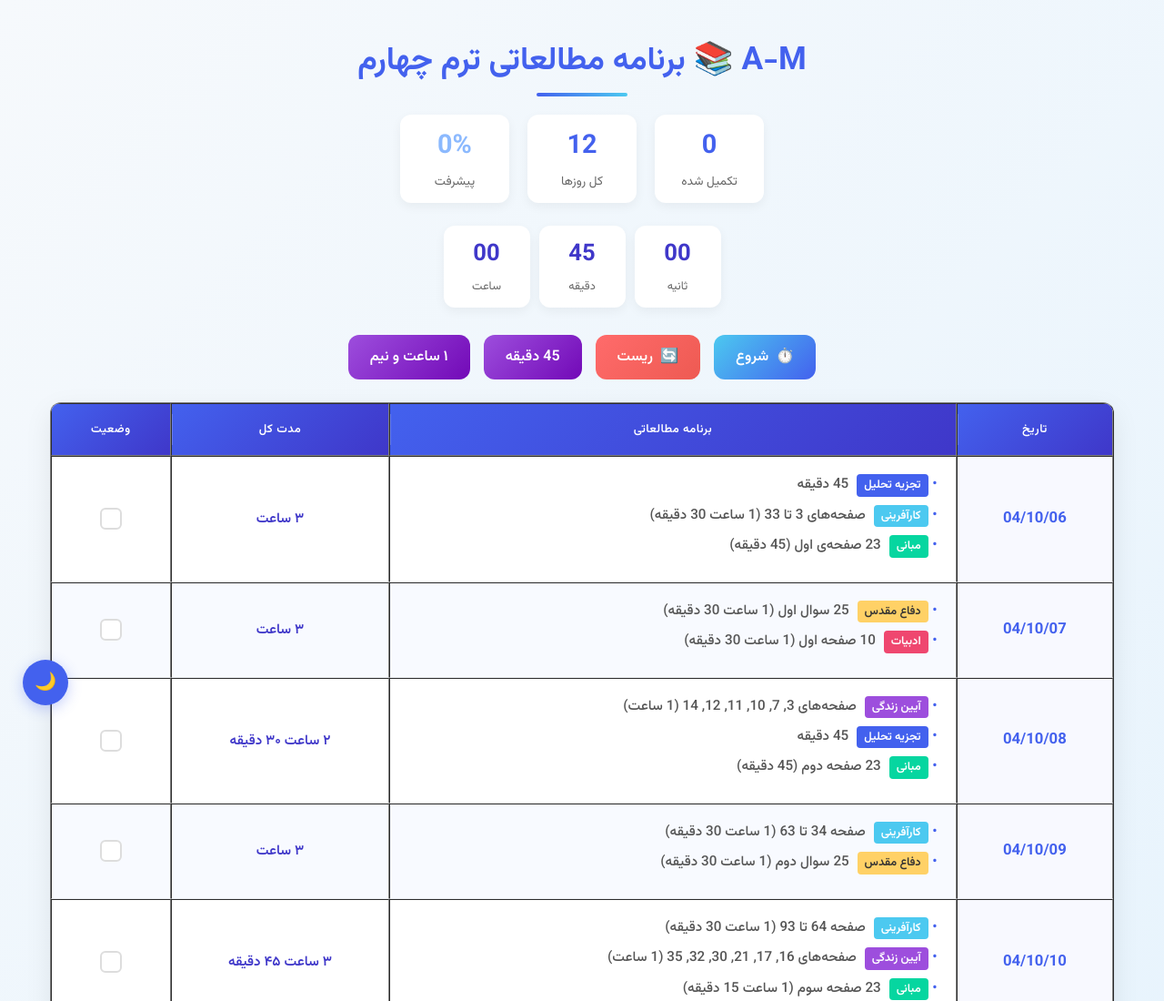
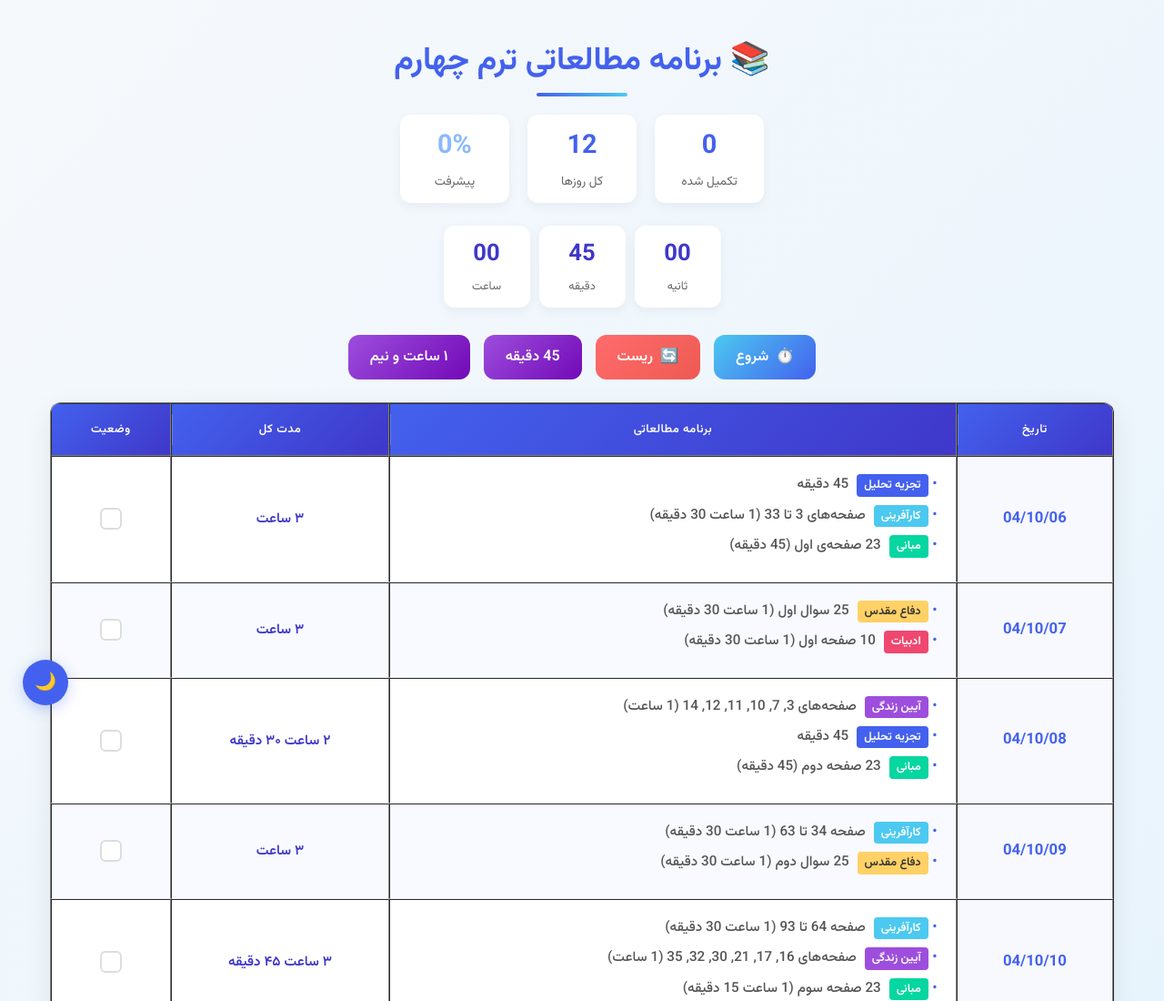
Before and after one commit to mylivehaking/Study-Plan, a plain HTML site: page index.html in a window 1280 px wide. Shown: the top 1100 px of the page at 91% size. Drawn offline with Linux system fonts and the light colour scheme.

Commit message:
Update index.html

```diff
--- a/index.html
+++ b/index.html
@@ -749,7 +749,7 @@
 </head>
 <body>
   <div class="container">
-    <h1>A-M 📚 برنامه مطالعاتی ترم چهارم</h1>
+    <h1> 📚 برنامه مطالعاتی ترم چهارم</h1>
 
     <div class="header-actions">
       <div class="stats-summary" style="margin: 0 auto;">
```
